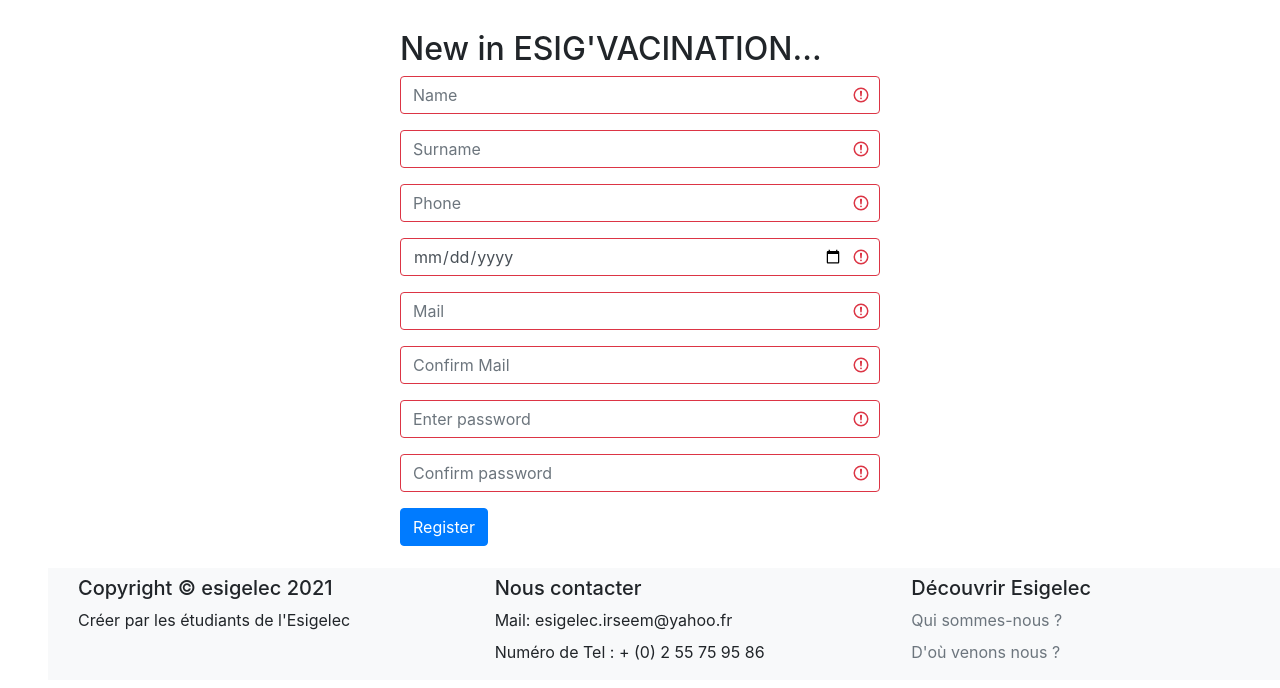
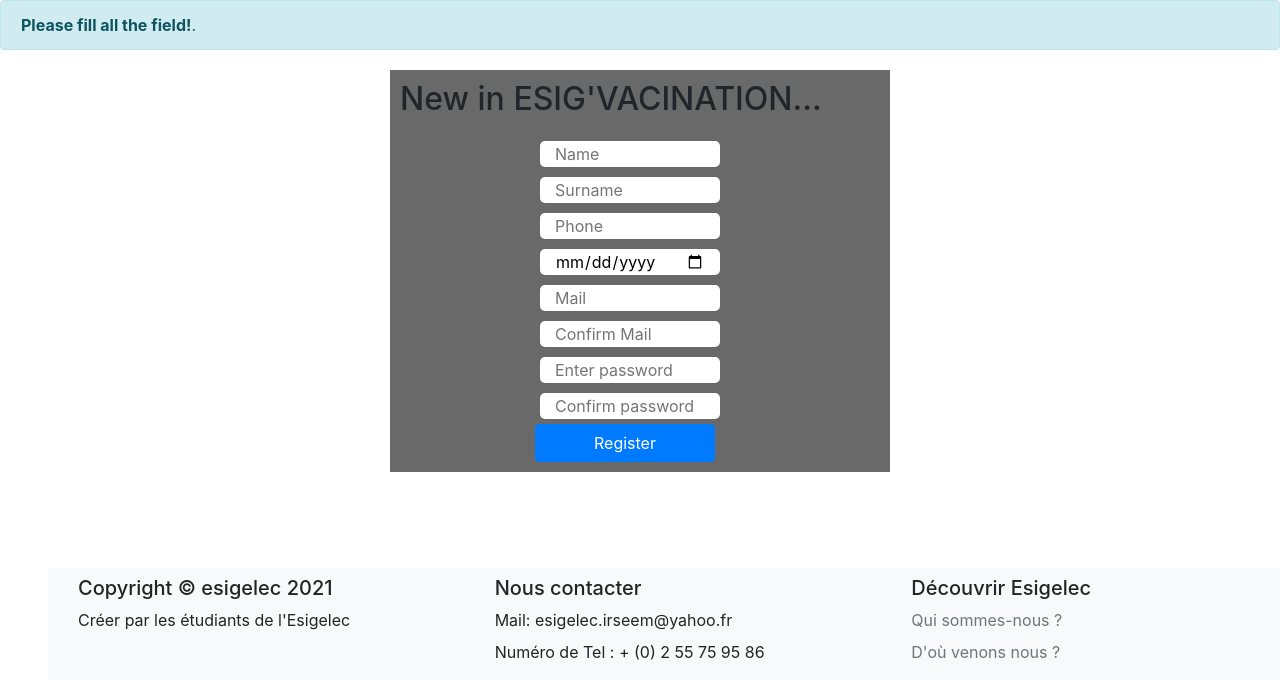
Before and after one commit to axelVISSOH/vaccinESIGELEC_FA_2021, a PHP site: the page made by log/signup.php in a window 1280 px wide. Shown: the part 112-800 px from the top of the page. Run offline with PHP 8.4, Linux system fonts and the light colour scheme.

Commit message:
a lot of changes: Designing a bit the log in and signup form; change the traitment after receving the form and return to the right page the error if there is.(switch)

```diff
--- a/log/log.css
+++ b/log/log.css
@@ -10,3 +10,57 @@
     margin-top: 50px;
     padding: 10px;
 }
+
+.signin input{
+    align-items: center;
+    display: block;
+    margin: 15px;
+    width: 250px;
+    height: 50px;
+    border: 4px;
+    border-radius: 5px;
+    transition: 0.5s ease-in-out;
+}
+.signin{
+    align-items: center;
+    background-color: dimgrey;
+}
+.signin form{
+    padding-top: 50px;
+    padding-left: 80px;
+    border: 4px;
+}
+.signin input:hover{
+    width: 260px;
+    height: 40px;
+    border: 4px;
+    border-radius: 5px;
+}
+
+.signup input{
+    align-items: center;
+    flex-direction: column;
+    margin: 5px;
+    width: 200px;
+    border: 4px;
+    border-radius: 5px;
+    transition: 0.5s ease-in-out;
+}
+.signup{
+
+    width: 700px;
+    height: 400px;
+    align-items: center;
+    background-color: dimgrey;
+    overflow-y: scroll;
+}
+.signup form{
+    padding-top: 10px;
+    padding-left: 150px;
+    border: 4px;
+}
+.signup  input:hover{
+    width: 230px;
+    border: 4px;
+    border-radius: 5px;
+}
--- a/log/signup.php
+++ b/log/signup.php
@@ -5,6 +5,7 @@
     <meta name="viewport" content="width=device-width, initial-scale=1.0">
     <meta http-equiv="X-UA-Compatible" content="IE=edge">
     <link rel="stylesheet" href="../log/log.css">
+    <link rel="stylesheet" href="../home/home.css">
     <link rel="stylesheet" href="https://maxcdn.bootstrapcdn.com/bootstrap/4.5.2/css/bootstrap.min.css">
     <script src="https://ajax.googleapis.com/ajax/libs/jquery/3.5.1/jquery.min.js"></script>
     <script src="https://cdnjs.cloudflare.com/ajax/libs/popper.js/1.16.0/umd/popper.min.js"></script>
@@ -15,40 +16,47 @@
     <!--header-->
     <?php include("../home/navbarHome.php");?>
     <!--end header-->
+    <!--if error set-->
+    <?php
+        if(isset($_GET['error'])){
+            switch ($_GET['error']){
+                case "pass":
+                    echo '<div class="alert alert-danger">
+                            <strong>Password did\'nt match !</strong> Verify you enter the same password.
+                          </div>';
+                break;
+                case "mail":
+                    echo '<div class="alert alert-warning">
+                            <strong>Mail did\'nt match !</strong> Verify you enter the same mail.
+                          </div>';
+                break;
+                case "missing":
+                    echo '<div class="alert alert-info">
+                            <strong>Please fill all the field!</strong>.
+                          </div>';
+                break;
+                default: break;
+            }
+        }
+    ?>
     <!--section-->
-    <section>
         <div class="container signup">
             <h2>New in ESIG'VACINATION...</h2>
-            <form action="../log/logRegisterTraitment.php" class="was-validated" method="post">
-                <div class="form-group">
-                    <input type="text" class="form-control" placeholder="Name" name="name" required/>
+            <form action="../log/logRegisterTraitment.php" method="post">
+                <div class="row row-cols-2">
+                    <input class="col" type="text" placeholder="Name" name="name" required/>
+                    <input class="col" type="text" placeholder="Surname" name="surname" required/>
+                    <input class="col" type="tel" placeholder="Phone" name="phone" required/>
+                    <input class="col" type="date" placeholder="BirthDate" name="birthdate" required/>
+                    <input class="col" type="mail" placeholder="Mail" name="mail" required/>
+                    <input class="col" type="email" placeholder="Confirm Mail" name="confirmmail" required/>
+                    <input class="col" type="password" placeholder="Enter password" name="pswd" required/>
+                    <input class="col" type="password" placeholder="Confirm password" name="confirmpswd" required/>
+                    <input name="form_function" type="hidden" value="Register"/></br>
+                    <button type="submit" class="btn btn-primary">Register</button>
                 </div>
-                <div class="form-group">
-                    <input type="text" class="form-control" placeholder="Surname" name="surname" required/>
-                </div>
-                <div class="form-group">
-                    <input type="tel" class="form-control" placeholder="Phone" name="phone" required/>
-                </div>
-                <div class="form-group">
-                    <input type="date" class="form-control" placeholder="BirthDate" name="birthdate" required/>
-                </div>
-                <div class="form-group">
-                    <input type="mail" class="form-control" placeholder="Mail" name="mail" required/>
-                </div>
-                <div class="form-group">
-                    <input type="email" class="form-control" placeholder="Confirm Mail" name="confirmmail" required/>
-                </div>
-                <div class="form-group">
-                    <input type="password" class="form-control" id="pwd" placeholder="Enter password" name="pswd" required/>
-                </div>
-                <div class="form-group">
-                    <input type="password" class="form-control" id="pwd" placeholder="Confirm password" name="confirmpswd" required/>
-                </div>
-                <input name="form_function" type="hidden" value="Register"/>
-                <button type="submit" class="btn btn-primary">Register</button>
             </form>
         </div>
-    </section>
     <!--end section-->
     <!--footer-->
     <?php include("../home/footer.php")?>
```
Also changed, not shown: log/logRegisterTraitment.php (+26 -30 lines), log/login.php (+29 -9 lines).
